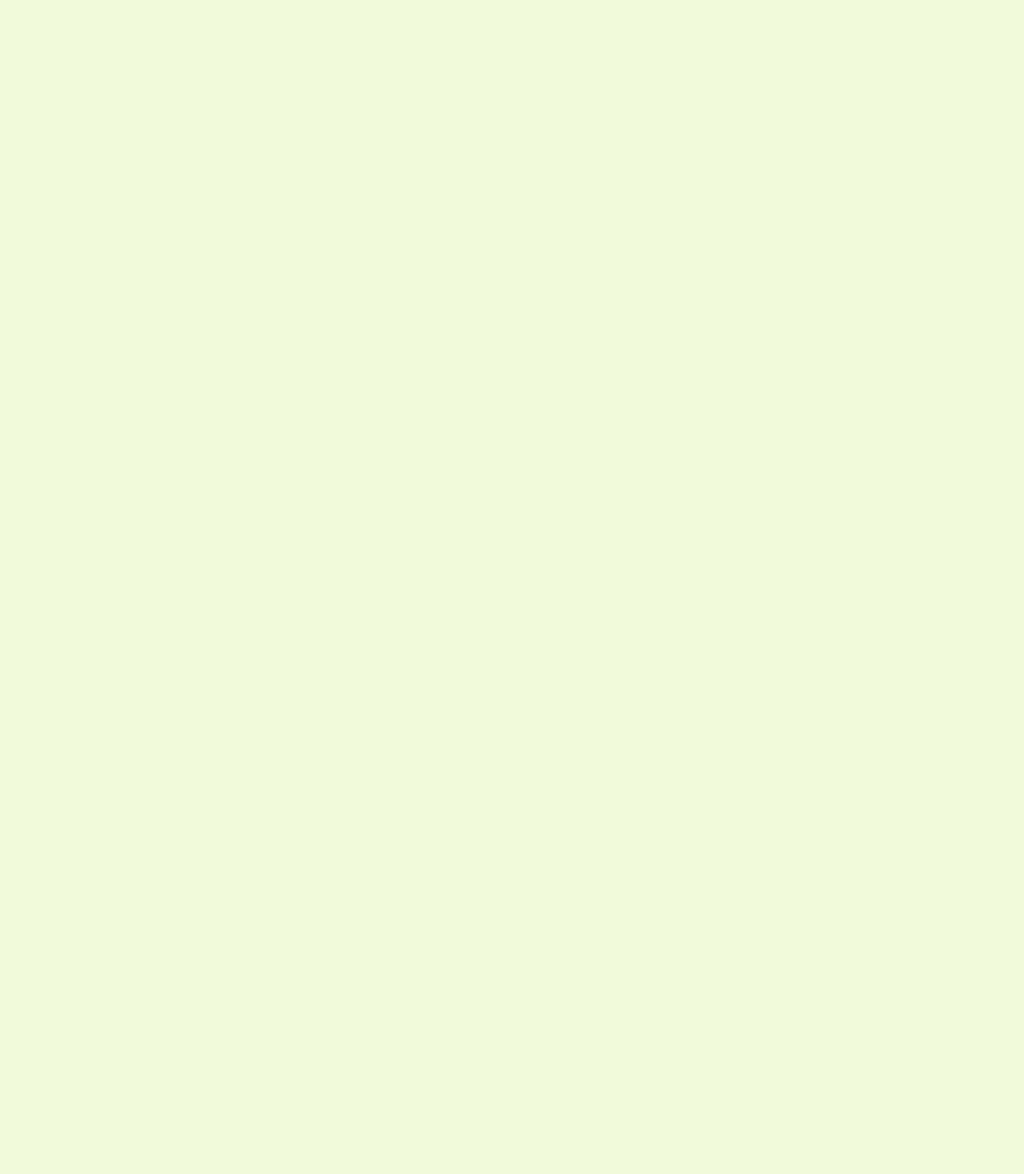
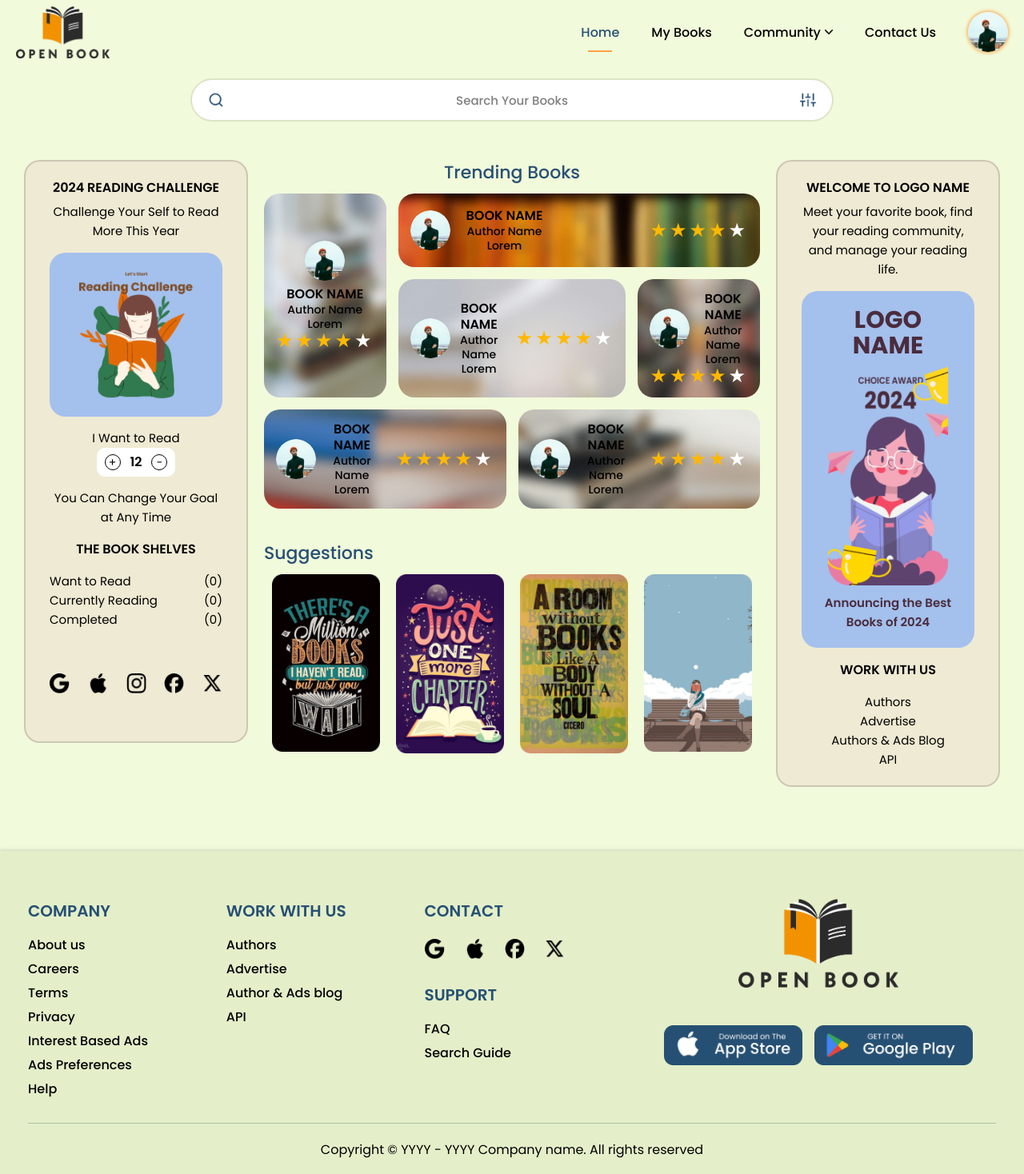
Before and after one commit to umer-farooque-shann/book-review, a React (Vite) app: page /book-review/home in a window 1280 px wide. Before the commit this address had no page. Shown: the top 1468 px of the page at 80% size. Before the commit the page ends 800 px from the top, so only its background shows below. Built offline with nearby package versions, Linux system fonts and the light colour scheme.

Commit message:
Add: Footer Component

```diff
--- a/src/App.jsx
+++ b/src/App.jsx
@@ -38,8 +38,8 @@ function App() {
   return (
     <BrowserRouter>
       <Routes>
-        <Route path="/book-review/" element={<Home />} />
-        <Route path='/book-review/login' element={<Login />} />
+        <Route path="/book-review/home" element={<Home />} />
+        <Route path='/book-review/' element={<Login />} />
         <Route path='/book-review/My_books' element={<My_books />} />
         <Route path='/book-review/Profile' element={<Profile />} />
         <Route path='/book-review/Book_details' element={<Book_details />} />
--- a/src/components/Footer.jsx
+++ b/src/components/Footer.jsx
@@ -54,7 +54,7 @@ const Footer = () => {
             </div>
           </div>
           <div className='footer-right'>
-              <NavLink exact to="/book-review/" ><img src={Logo} className="logo" alt="logo" /></NavLink>
+              <NavLink exact to="/book-review/home" ><img src={Logo} className="logo" alt="logo" /></NavLink>
               <div className='flex-align2 g3' style={{ flexWrap:'wrap' }}>
                 <img src={Appstore} className="store" alt="appstore" />
                 <img src={Playstore} className="store" alt="playestore" />
--- a/src/components/Header.jsx
+++ b/src/components/Header.jsx
@@ -30,11 +30,11 @@ const Header = () => {
     <header>
       <div className='header_align cr_space'>
         <div className='header_left'>
-          <NavLink exact to="/book-review/" ><img src={Logo} className="logo" alt="logo" /></NavLink>
+          <NavLink exact to="/book-review/home" ><img src={Logo} className="logo" alt="logo" /></NavLink>
         </div>
         <div className='header_right'>
           <div className='header_nav'>
-            <NavLink exact to="/book-review/" activeClassName="active" onClick={closeSidebar}>Home</NavLink>
+            <NavLink exact to="/book-review/home" activeClassName="active" onClick={closeSidebar}>Home</NavLink>
             <NavLink to="/book-review/My_books" activeClassName="active" onClick={closeSidebar}>My Books</NavLink>
             <div className='dropdown'>
               <a className='dropdown-header'>Community</a>
--- a/src/pages/Book_details.jsx
+++ b/src/pages/Book_details.jsx
@@ -200,7 +200,7 @@ const Book_details = () => {
             <div className="books-row pt-4 pb-4">
               <h5 className='font-weight-500 pb-2'>More Edition</h5>
               <Slider {...sliderSettings}>
-                <NavLink to="/Book_details" className='slide-books'>
+                <NavLink to="/book-review/Book_details" className='slide-books'>
                   <img src={Sug1} className="books" alt="books" />
                   <div className='p-2'>
                     <h6 className='font-weight-400 text-dark'>eBook</h6>
@@ -209,7 +209,7 @@ const Book_details = () => {
 
                   </div>
                 </NavLink>
-                <NavLink to="/Book_details" className='slide-books'>
+                <NavLink to="/book-review/Book_details" className='slide-books'>
                   <img src={Sug2} className="books" alt="books" />
                   <div className='p-2'>
                     <h6 className='font-weight-400 text-dark'>eBook</h6>
@@ -218,7 +218,7 @@ const Book_details = () => {
 
                   </div>
                 </NavLink>
-                <NavLink to="/Book_details" className='slide-books'>
+                <NavLink to="/book-review/Book_details" className='slide-books'>
                   <img src={Sug3} className="books" alt="books" />
                   <div className='p-2'>
                     <h6 className='font-weight-400 text-dark'>eBook</h6>
@@ -227,7 +227,7 @@ const Book_details = () => {
 
                   </div>
                 </NavLink>
-                <NavLink to="/Book_details" className='slide-books'>
+                <NavLink to="/book-review/Book_details" className='slide-books'>
                   <img src={Sug4} className="books" alt="books" />
                   <div className='p-2'>
                     <h6 className='font-weight-400 text-dark'>eBook</h6>
@@ -236,7 +236,7 @@ const Book_details = () => {
 
                   </div>
                 </NavLink>
-                <NavLink to="/Book_details" className='slide-books'>
+                <NavLink to="/book-review/Book_details" className='slide-books'>
                   <img src={Sug1} className="books" alt="books" />
                   <div className='p-2'>
                     <h6 className='font-weight-400 text-dark'>eBook</h6>
@@ -245,7 +245,7 @@ const Book_details = () => {
 
                   </div>
                 </NavLink>
-                <NavLink to="/Book_details" className='slide-books'>
+                <NavLink to="/book-review/Book_details" className='slide-books'>
                   <img src={Sug2} className="books" alt="books" />
                   <div className='p-2'>
                     <h6 className='font-weight-400 text-dark'>eBook</h6>
@@ -254,7 +254,7 @@ const Book_details = () => {
 
                   </div>
                 </NavLink>
-                <NavLink to="/Book_details" className='slide-books'>
+                <NavLink to="/book-review/Book_details" className='slide-books'>
                   <img src={Sug3} className="books" alt="books" />
                   <div className='p-2'>
                     <h6 className='font-weight-400 text-dark'>eBook</h6>
@@ -263,7 +263,7 @@ const Book_details = () => {
 
                   </div>
                 </NavLink>
-                <NavLink to="/Book_details" className='slide-books'>
+                <NavLink to="/book-review/Book_details" className='slide-books'>
                   <img src={Sug4} className="books" alt="books" />
                   <div className='p-2'>
                     <h6 className='font-weight-400 text-dark'>eBook</h6>
--- a/src/pages/Contact.jsx
+++ b/src/pages/Contact.jsx
@@ -5,7 +5,7 @@ import Mail from '../assets/mail.png';
 import Account from '../assets/account.png';
 import Password from '../assets/password.png';
 import Eye from '../assets/eye.png';
-
+import Footer from '../components/Footer';
 
 
 const Contact = () => {
@@ -86,6 +86,7 @@ const Contact = () => {
           </div>
         </div>
       </div>
+      <Footer/>
     </>
   );
 };
--- a/src/pages/Group.jsx
+++ b/src/pages/Group.jsx
@@ -2,6 +2,7 @@ import React from 'react';
 import Header from '../components/Header';
 import Plus from '../assets/plus-circle.png';
 import Group2 from '../assets/group.png';
+import Footer from '../components/Footer';
 
 
 const Group = () => {
@@ -196,6 +197,7 @@ const Group = () => {
           </div>
         </div>
       </div>
+      <Footer/>
     </>
   );
 };
--- a/src/pages/Login.jsx
+++ b/src/pages/Login.jsx
@@ -1,18 +1,13 @@
 import React from 'react';
 import { NavLink } from 'react-router-dom';
-
 import Logo from '../assets/logo.png';
 import Account from '../assets/account.png';
 import Password from '../assets/password.png';
 import Eye from '../assets/eye.png';
-
 import Google from '../assets/google.png';
 import Apple from '../assets/apple.png';
 import Facebook from '../assets/facebook.png';
 import Twitter from '../assets/twitter.png';
-
-
-
 
 const Login = () => {
   return (
--- a/src/pages/My-books.jsx
+++ b/src/pages/My-books.jsx
@@ -4,7 +4,7 @@ import 'slick-carousel/slick/slick.css';
 import 'slick-carousel/slick/slick-theme.css';
 import Header from '../components/Header';
 import { NavLink, useLocation } from 'react-router-dom';
-
+import Footer from '../components/Footer';
 
 import Search from '../assets/search.png';
 import Plus from '../assets/plus-circle.png';
@@ -172,6 +172,7 @@ const My_books = () => {
 
         </div>
       </div>
+      <Footer/>
     </>
   )
 }
--- a/src/pages/People.jsx
+++ b/src/pages/People.jsx
@@ -2,6 +2,7 @@ import React, { useState } from 'react';
 import Header from '../components/Header';
 import Plus from '../assets/plus-circle.png';
 import User1 from '../assets/user1.png';
+import Footer from '../components/Footer';
 
 const People = () => {
   const [activeTab, setActiveTab] = useState('week');
@@ -410,6 +411,7 @@ const People = () => {
           </div>
         </div>
       </div>
+      <Footer/>
     </>
   );
 };
--- a/src/pages/Profile.jsx
+++ b/src/pages/Profile.jsx
@@ -11,7 +11,7 @@ import Profile_img from '../assets/profile.png';
 import Gift from '../assets/gift.png';
 import Sug1 from '../assets/sug1.png';
 import Plus from '../assets/plus-circle.png';
-
+import Footer from '../components/Footer';
 import Statistics from '../assets/statistics.png';
 import Premium from '../assets/premium.png';
 
@@ -185,6 +185,7 @@ const Profile = () => {
 
         </div>
       </div>
+      <Footer/>
     </>
   )
 }
--- a/src/pages/Quates.jsx
+++ b/src/pages/Quates.jsx
@@ -2,6 +2,7 @@ import React, { useState } from 'react';
 import Header from '../components/Header';
 import Plus from '../assets/plus-circle.png';
 import User1 from '../assets/user1.png';
+import Footer from '../components/Footer';
 
 const Quates = () => {
   const [activeTab, setActiveTab] = useState('popular');
@@ -552,6 +553,7 @@ const Quates = () => {
           </div>
         </div>
       </div>
+      <Footer/>
     </>
   );
 };
```
